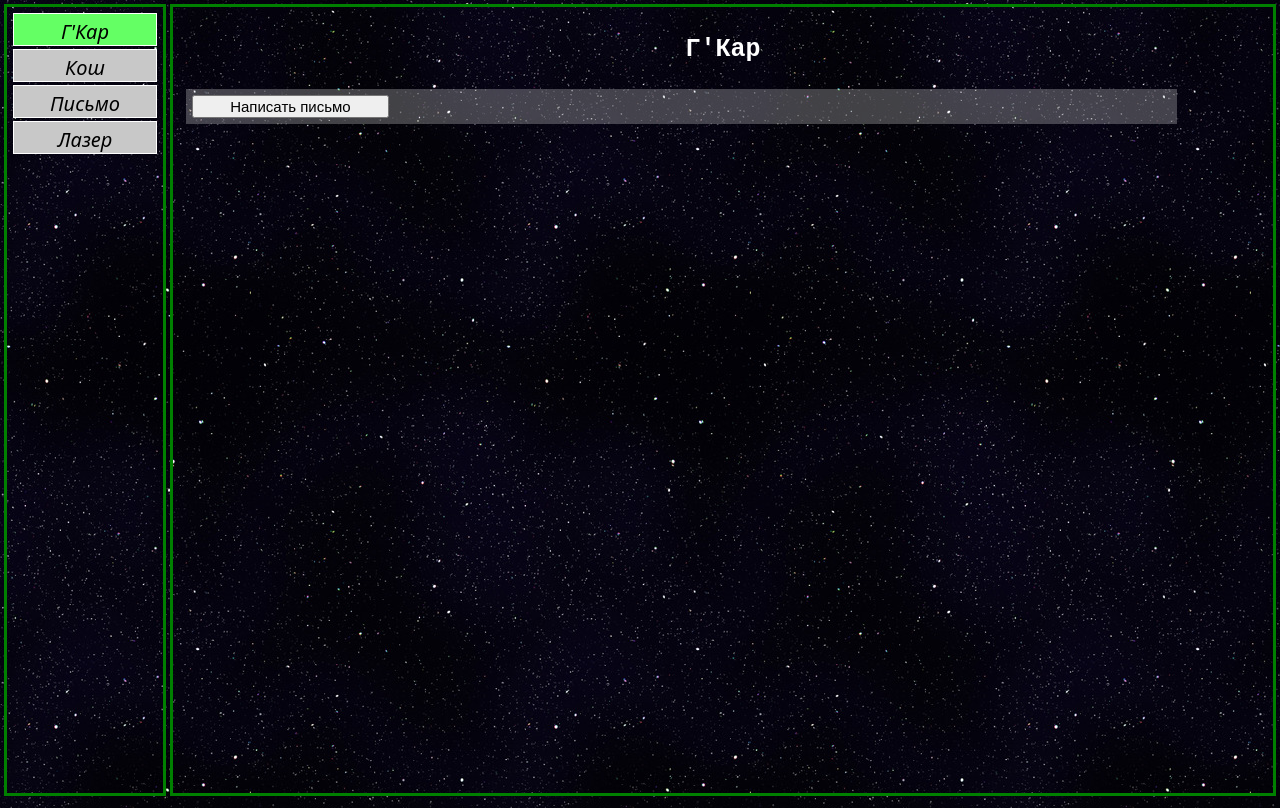
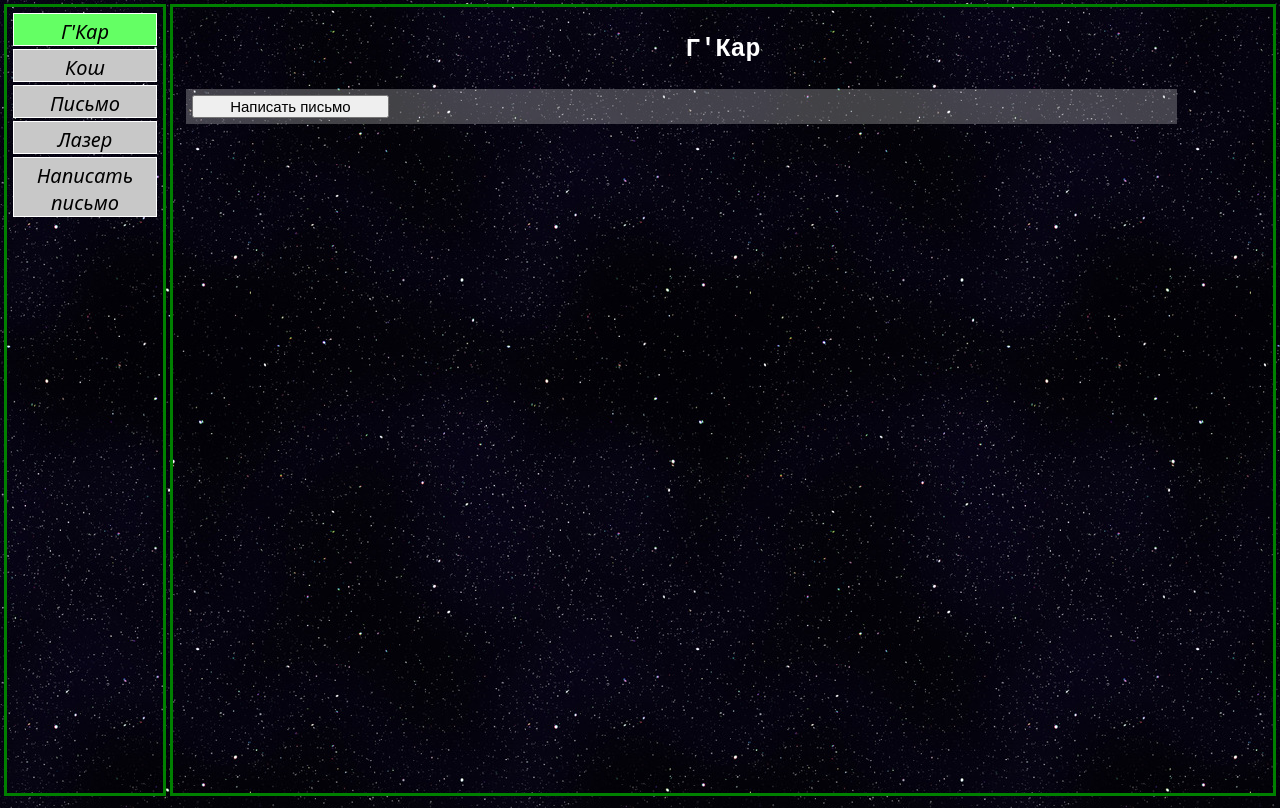
Before and after one commit to koctep/babcom, a plain HTML site: page index.html in a window 1280 px wide. Both pictures are taken after a click on the element "Г'Кар". Drawn offline with Linux system fonts and the light colour scheme.

Commit message:
meta objects actions

```diff
--- a/draw_general_object.js
+++ b/draw_general_object.js
@@ -595,8 +595,7 @@ function draw_general_object_dialog(l_event,l_div)
 	$(l_div).children().hide();
 
 	var l_action=$(l_event.target).data("object_actions");
-	var l_code=$(l_event.target).data("general_object_code");
-
+	var l_code=g_main_object_code;
 
 	//Окно ввода, название и предупреждение:
 	var tmp_div=$("<div class=\"general_object_dialog\"></div>");
@@ -661,14 +660,12 @@ function draw_general_object_text_attr(l_attr,l_cont,l_style)
 	}
 }
 
-function draw_general_object_button(l_act,l_code,l_cont,l_style)
+function draw_general_object_button(l_act,l_cont,l_style)
 {
 	if("name" in  l_act )
 	{
 		var tmp_button=$("<button class="+ l_style+ ">"+l_act.name+"</button>");
 		$(tmp_button).data("object_actions",l_act);
-		//код объекта от которого будет совершаться действие...
-		$(tmp_button).data("general_object_code",l_code);
 
 		if(l_act.disabled==true) $(tmp_button).attr("disabled","disabled");
 		$(l_cont).append(tmp_button);
@@ -720,7 +717,7 @@ function draw_general_object(l_object,l_div)
 				for(j=0;j<tmp[i].actions.length;j++)
 				{
 					var tmp_attr=tmp[i].actions[j];
-					draw_general_object_button(l_object.actions[tmp_attr],l_object.code,tmp_group,"general_object_button");
+					draw_general_object_button(l_object.actions[tmp_attr],tmp_group,"general_object_button");
 					l_used_actions.push(tmp_attr);
 				}
 			}
@@ -742,7 +739,7 @@ function draw_general_object(l_object,l_div)
 	{
 		if( $.inArray(l_key,l_used_actions) <0)
 		{
-			draw_general_object_button(l_value,l_key,l_div,"general_object_button");
+			draw_general_object_button(l_value,l_div,"general_object_button");
 		}
 
 	});
--- a/draw_meta_object.js
+++ b/draw_meta_object.js
@@ -1,11 +1,15 @@
 //функции отрисовки мета-объектов.
 
-function draw_meta_object(l_div, l_callback_div, l_objects)
+function draw_meta_object(l_div, l_callback_div, l_meta_obj)
 {
 	var tmp_div;
 
+	if("objects" in l_meta_obj)
+	{
+		var l_objects=l_meta_obj.objects;
 		for(var i=0;i<l_objects.length;i++)
 		{
+
 			tmp_div=$("<div class=\"meta_object_list_element\">"+l_objects[i].name+"</div>");
 			$(tmp_div).data("code",l_objects[i].code);
 			$(tmp_div).data("type","object");
@@ -27,7 +31,35 @@ function draw_meta_object(l_div, l_callback_div, l_objects)
 					$(event.target).css({"background-color":"rgb(100,255,100)"});
 				}
 			});
+	 	}
+	}
 
+
+	if("actions" in l_meta_obj)
+	{
+		var l_actions=l_meta_obj.actions;
+
+		for(var i=0;i<l_actions.length;i++)
+		{
+			tmp_div=$("<div class=\"meta_object_list_element\">"+l_actions[i].name+"</div>");
+			$(tmp_div).data("object_actions",l_actions[i]);
+			$(tmp_div).data("type","action");
+			$(tmp_div).data("input_div",l_callback_div);
+
+			$(l_div).append(tmp_div);
+			$(tmp_div).click(function (event)
+			{
+				var tmp_act=$(event.target).data("object_actions");
+				var tmp_type=$(event.target).data("type");
+				var tmp_callback_div=$(event.target).data("input_div");
+
+				$(".meta_object_list_element").css({"background-color":"rgb(200,200,200)"});
+				$(event.target).css({"background-color":"rgb(100,255,100)"});
+
+				draw_general_object_dialog(event,tmp_callback_div);
+
+			});
+	 	}
 	}
 }
 
--- a/index.html
+++ b/index.html
@@ -30,7 +30,7 @@
 			$(window).resize(resizeMainDivs);
 
 //			draw_general_object(g_obj[0],objects_div);
-			draw_meta_object(buttons_div, objects_div, g_meta.data.objects);
+			draw_meta_object(buttons_div, objects_div, g_meta.data);
 
 		</script>
 
--- a/main.css
+++ b/main.css
@@ -115,7 +115,7 @@ html,body
 	font-size:15px;
 	font-style: normal;
 	font-weight: normal;
-	display: inline_block;
+	display: inline-block;
 	text-align:center;
 }
 
--- a/object_example.js
+++ b/object_example.js
@@ -1,3 +1,4 @@
+var g_main_object_code="16x68z-14TnZm66F";
 var g_meta=
 {
 	"data":
@@ -22,7 +23,49 @@ var g_meta=
 				"name": "Лазер"
 			}
 		],
-		"actions":[]
+		"actions":
+		[
+			{
+				"code": "send_mail",
+				"name": "Написать письмо",
+				"type": "mail.send",
+				"params": {},
+				"user_params": [
+					{
+						"code": "receivers",
+						"type": "objects",
+						"data": {
+							"object_code": "receivers",
+							"attribute_code": "value"
+						},
+						"description": "Кому",
+						"min_value_count": 1
+					},
+					{
+						"code": "title",
+						"type": "string",
+						"data": {
+							"max_length": "100",
+							"min_length": "10"
+						},
+						"description": "Тема",
+						"min_value_count": 1,
+						"max_value_count": 1
+					},
+					{
+						"code": "body",
+						"type": "string",
+						"data": {
+							"min_length": "1",
+							"multiline": true
+						},
+						"description": "Сообщение",
+						"min_value_count": 1,
+						"max_value_count": 1
+					}
+				]
+			}
+		]
 	}
 }
 
```
Lines whose indentation alone changed are shown as unchanged.
